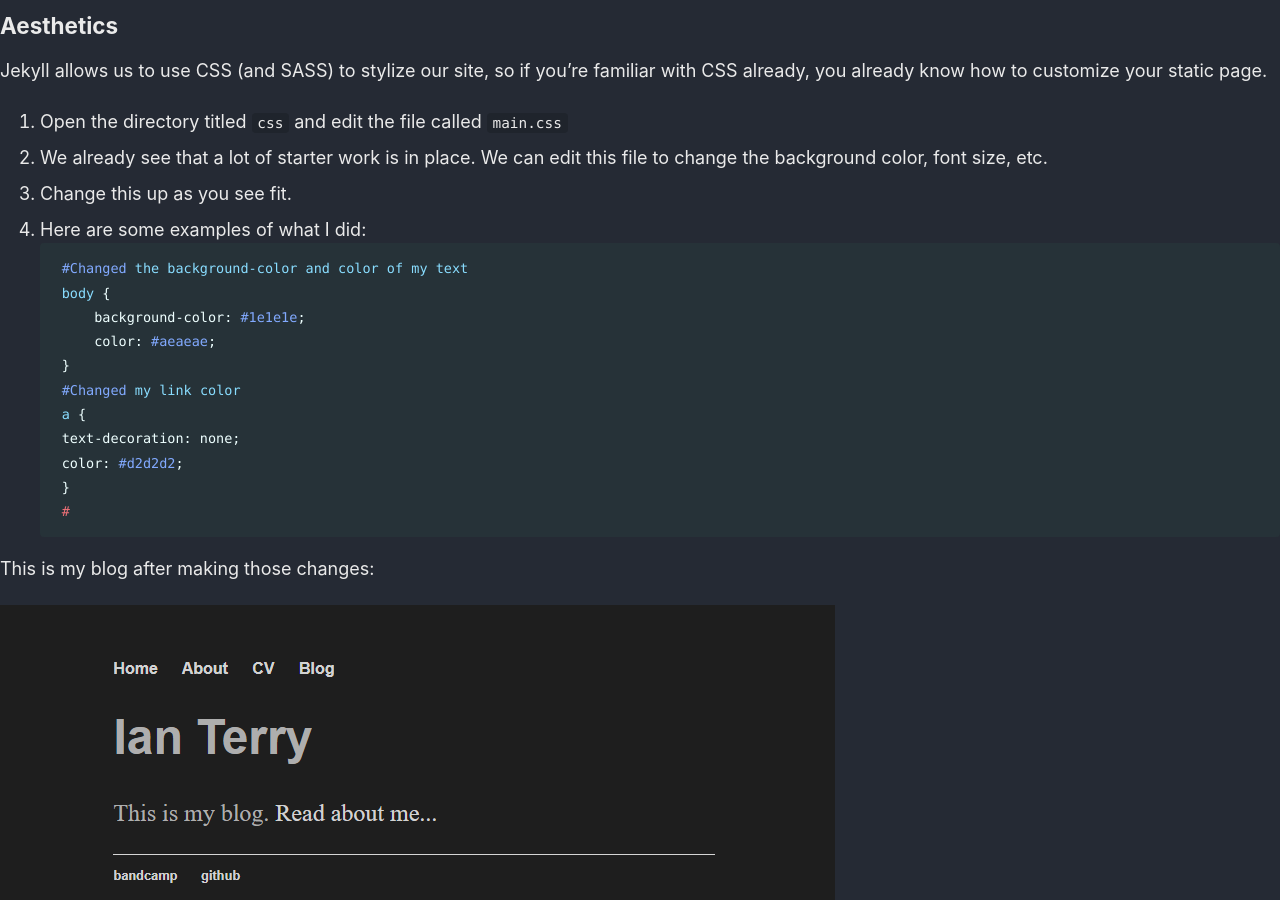
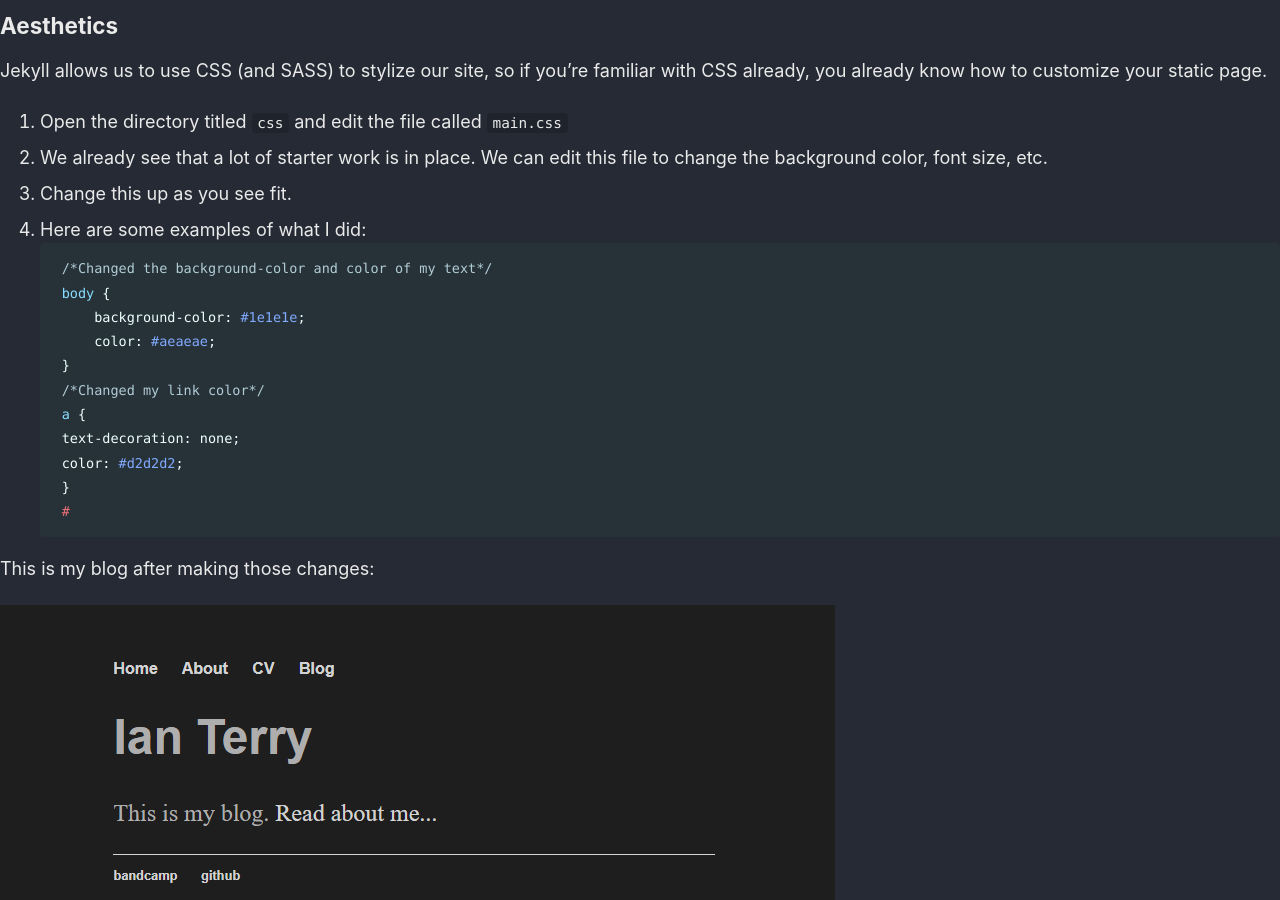
Before and after one commit to icterry/ianterry.io, a Jekyll site: the page built from _posts/2020-03-21-make-this-jekyll-blog.md, in a window 1280 px wide and 900 px high, scrolled down 6876 px. Built offline with Jekyll 4.4.1, drawn with Linux system fonts in a browser that asks for light colours; cached includes are drawn as plain includes; nearby versions of some CDN libraries; our own code applies the rules of GitHub Pages for plain Markdown files.

Commit message:
new blog post

````diff
--- a/_posts/2020-03-21-make-this-jekyll-blog.md
+++ b/_posts/2020-03-21-make-this-jekyll-blog.md
@@ -234,12 +234,12 @@ Jekyll allows us to use CSS (and SASS) to stylize our site, so if you're familia
 3. Change this up as you see fit.
 4. Here are some examples of what I did:
     ```css
-    #Changed the background-color and color of my text
+    /*Changed the background-color and color of my text*/
     body {
         background-color: #1e1e1e;
         color: #aeaeae;
     }
-    #Changed my link color
+    /*Changed my link color*/
     a {
     text-decoration: none;
     color: #d2d2d2;
````
